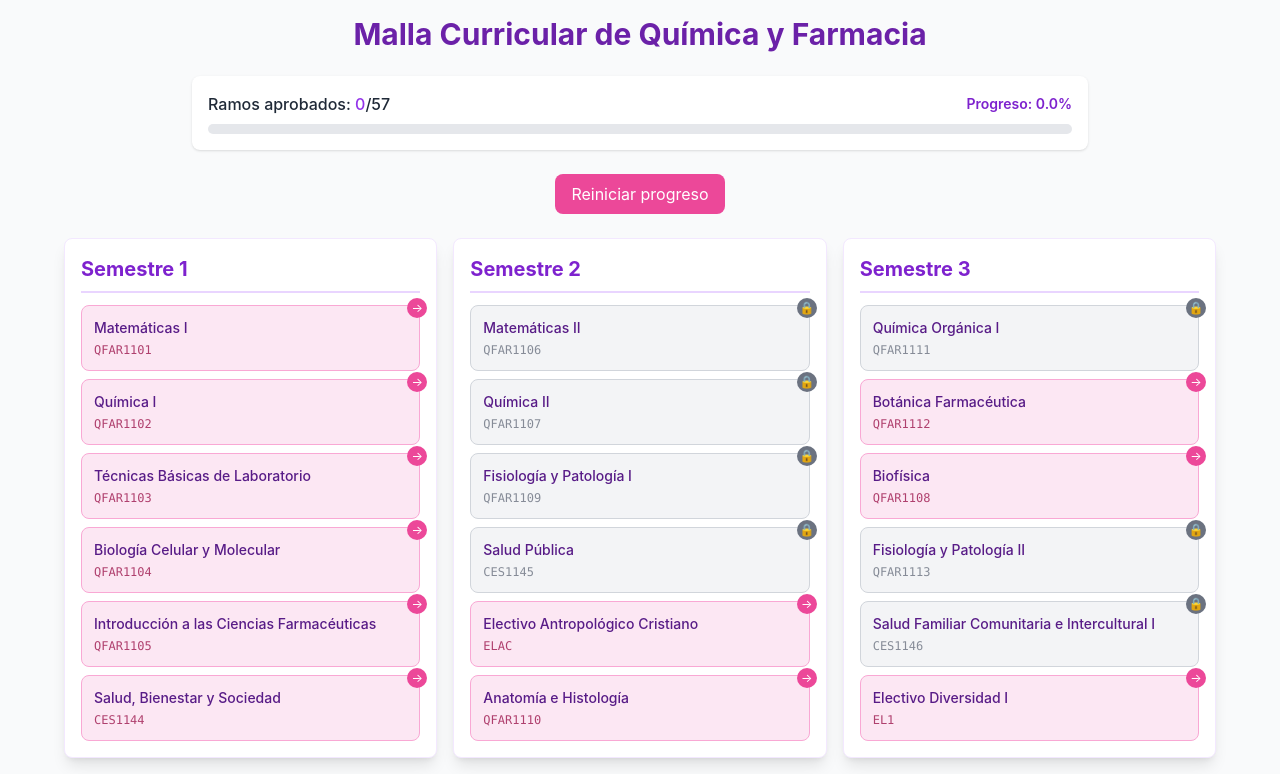
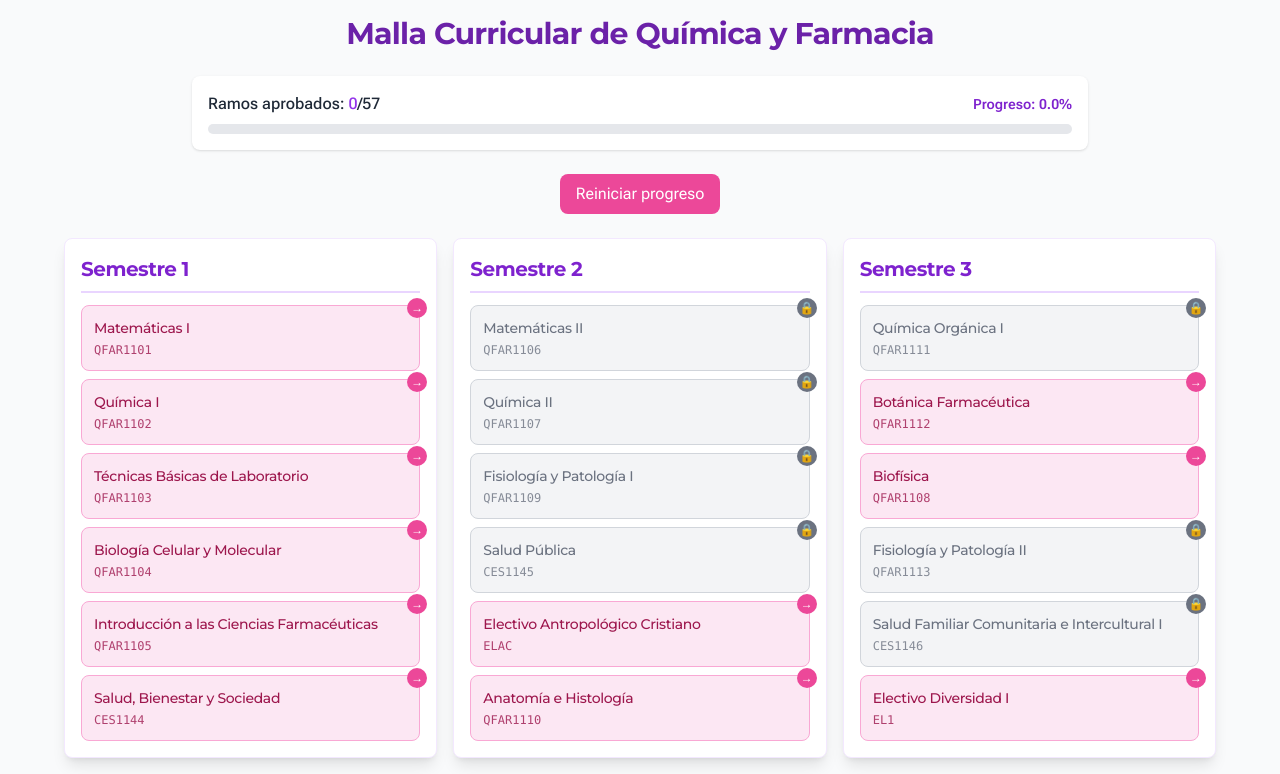
Before and after one commit to carlaaav/malla-qyf-v2025, a React (Vite) app: page / in a window 1280 px wide. Shown: the top 774 px of the page. Built offline with nearby package versions, Linux system fonts and the light colour scheme.

Commit message:
Update index.css

```diff
--- a/src/index.css
+++ b/src/index.css
@@ -2,59 +2,42 @@
 @tailwind components;
 @tailwind utilities;
 
-@layer base {
+/* Tipografía premium */
 body {
-    @apply antialiased text-gray-800 bg-gray-50;
-    font-family: 'Inter', 'Segoe UI', system-ui, sans-serif;
+  font-family: 'Roboto Flex', sans-serif;
+  @apply text-gray-800 antialiased;
 }
 
-  /* Mejores títulos */
-  h1, h2, h3 {
-    @apply font-bold text-purple-900;
+h1, h2, h3, h4, .font-display {
+  font-family: 'Montserrat', sans-serif;
+  @apply font-semibold tracking-tight;
 }
 
-  h1 {
-    @apply text-3xl;
+/* Efectos especiales */
+.ramo-card {
+  transition: all 0.3s cubic-bezier(0.4, 0, 0.2, 1);
 }
 
-  h2 {
-    @apply text-xl;
-  }
+.ramo-card:hover {
+  transform: translateY(-2px);
+  box-shadow: 0 10px 15px -3px rgba(0, 0, 0, 0.1);
 }
 
-@layer components {
-  /* Transiciones mejoradas para los ramos */
-  .ramo-card {
-    @apply transition-all duration-200 ease-in-out;
+/* Scroll personalizado */
+::-webkit-scrollbar {
+  @apply w-2 h-2;
 }
 
-  .ramo-disponible {
-    @apply ramo-card hover:transform hover:-translate-y-0.5 hover:shadow-md;
+::-webkit-scrollbar-thumb {
+  @apply bg-blue-200 rounded-full;
 }
 
-  /* Barra de progreso animada */
-  .progress-bar {
-    @apply transition-all duration-700 ease-out;
+/* Animación de carga */
+@keyframes fadeIn {
+  from { opacity: 0; transform: translateY(5px); }
+  to { opacity: 1; transform: translateY(0); }
 }
 
-  /* Botones mejorados */
-  .btn-primary {
-    @apply px-4 py-2 rounded-lg font-medium transition-colors duration-200;
+.animate-fade-in {
+  animation: fadeIn 0.5s ease-out forwards;
 }
-
-  .btn-primary:focus {
-    @apply outline-none ring-2 ring-offset-2 ring-pink-500;
-  }
-}
-
-@layer utilities {
-  /* Utilidades personalizadas */
-  .text-balance {
-    text-wrap: balance;
-  }
-
-  /* Scroll suave */
-  .scroll-smooth {
-    scroll-behavior: smooth;
-  }
-}
```
Lines whose indentation alone changed are shown as unchanged.
